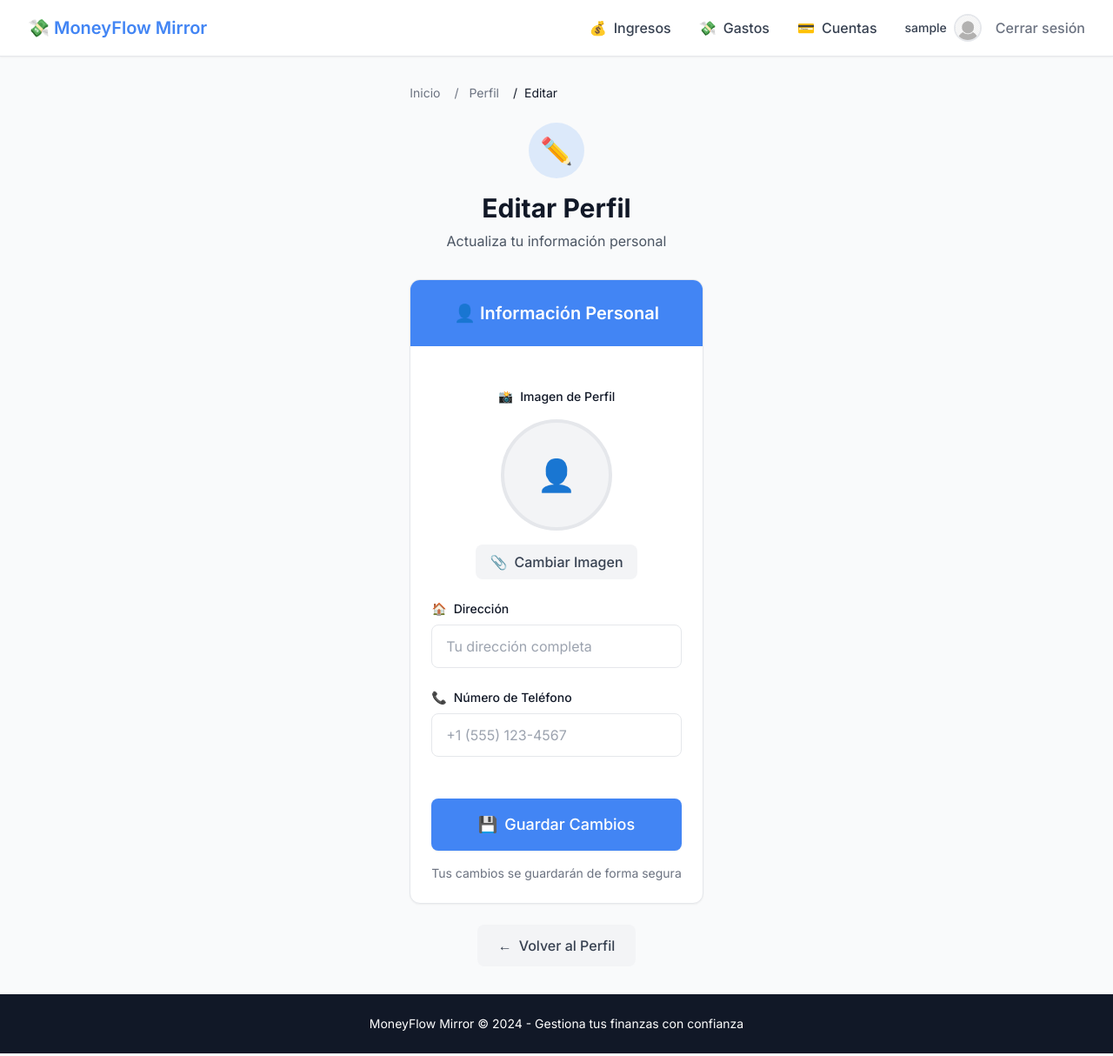
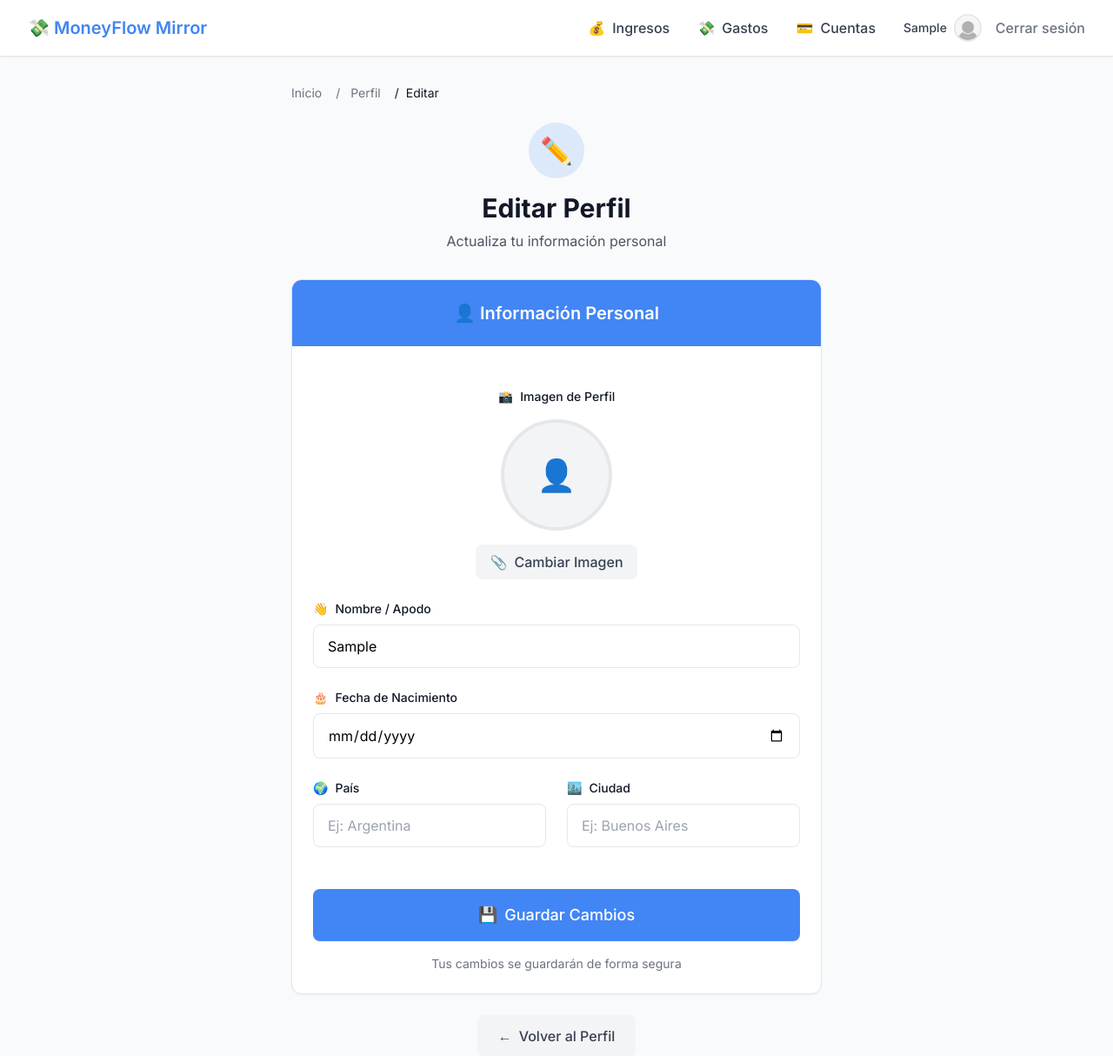
Before and after one commit to Ontos-2021/billetera, a Django app: page /usuarios/perfil/editar in a window 1280 px wide. Shown: the top 1214 px of the page at 87% size. Run offline with Django 4.2, Linux system fonts and the light colour scheme; the visitor is signed in with stand-in values (Sample User, id 1); data comes from the database, SQL or seed files in the repository; some libraries are stand-ins or nearby versions.

Commit message:
Mejoras en perfil de usuario: campos de identidad, fix de fecha y navbar actualizado

```diff
--- a/billetera/templates/base.html
+++ b/billetera/templates/base.html
@@ -74,7 +74,7 @@
                         </a>
                         <div class="flex items-center space-x-4">
                             <a href="{% url 'perfil_usuario' %}" class="flex items-center space-x-2 text-gray-700 hover:text-primary transition-colors duration-200">
-                                <span class="text-sm font-medium">{{ user.username }}</span>
+                                <span class="text-sm font-medium">{{ user.first_name|default:user.username }}</span>
                                 <img src="{% if user.perfilusuario.imagen_perfil %}{{ user.perfilusuario.imagen_perfil.url }}{% else %}{% static 'img/default_profile.png' %}{% endif %}"
                                      alt="Imagen de Perfil"
                                      class="w-8 h-8 rounded-full border-2 border-gray-200 hover:border-primary transition-colors duration-200">
@@ -116,7 +116,7 @@
                         💳 Cuentas
                     </a>
                     <a href="{% url 'perfil_usuario' %}" class="block px-3 py-2 text-gray-700 hover:text-primary hover:bg-gray-100 rounded-lg transition-colors duration-200">
-                        👤 {{ user.username }}
+                        👤 {{ user.first_name|default:user.username }}
                     </a>
                     <a href="{% url 'logout' %}" class="block px-3 py-2 text-gray-500 hover:text-gray-700 hover:bg-gray-100 rounded-lg transition-colors duration-200">
                         Cerrar sesión
--- a/billetera/usuarios/forms.py
+++ b/billetera/usuarios/forms.py
@@ -3,11 +3,36 @@ from .models import PerfilUsuario
 
 
 class PerfilUsuarioForm(forms.ModelForm):
+    # Campo extra para editar el nombre del usuario (User.first_name)
+    nombre_pila = forms.CharField(
+        max_length=30,
+        required=False,
+        label="Nombre / Apodo",
+        widget=forms.TextInput(attrs={'class': 'form-control', 'placeholder': 'Tu nombre o apodo'})
+    )
+
     class Meta:
         model = PerfilUsuario
-        fields = ['imagen_perfil', 'direccion', 'telefono']
+        fields = ['imagen_perfil', 'fecha_nacimiento', 'pais', 'ciudad']
         widgets = {
             'imagen_perfil': forms.ClearableFileInput(attrs={'class': 'form-control'}),
-            'telefono': forms.TextInput(attrs={'class': 'form-control'}),
-            'direccion': forms.TextInput(attrs={'class': 'form-control'}),
+            'fecha_nacimiento': forms.DateInput(attrs={'class': 'form-control', 'type': 'date'}),
+            'pais': forms.TextInput(attrs={'class': 'form-control', 'placeholder': 'Ej: Argentina'}),
+            'ciudad': forms.TextInput(attrs={'class': 'form-control', 'placeholder': 'Ej: Buenos Aires'}),
         }
+
+    def __init__(self, *args, **kwargs):
+        super().__init__(*args, **kwargs)
+        # Inicializar el campo nombre_pila con el valor actual del usuario
+        if self.instance and self.instance.usuario:
+            self.fields['nombre_pila'].initial = self.instance.usuario.first_name
+
+    def save(self, commit=True):
+        perfil = super().save(commit=False)
+        # Guardar el nombre_pila en el modelo User
+        if commit:
+            user = perfil.usuario
+            user.first_name = self.cleaned_data['nombre_pila']
+            user.save()
+            perfil.save()
+        return perfil
--- a/billetera/usuarios/models.py
+++ b/billetera/usuarios/models.py
@@ -4,6 +4,12 @@ from django.contrib.auth.models import User
 
 class PerfilUsuario(models.Model):
     usuario = models.OneToOneField(User, on_delete=models.CASCADE)
+    # Datos de identidad y estadísticos
+    fecha_nacimiento = models.DateField(null=True, blank=True)
+    pais = models.CharField(max_length=100, null=True, blank=True)
+    ciudad = models.CharField(max_length=100, null=True, blank=True)
+
+    # Campos legacy (se pueden mantener opcionales o eliminar en el futuro)
     direccion = models.CharField(max_length=255, null=True, blank=True)
     telefono = models.CharField(max_length=15, null=True, blank=True)
     imagen_perfil = models.ImageField(upload_to='imagenes_perfil/', null=True, blank=True)
--- a/billetera/usuarios/templates/usuarios/editar_perfil.html
+++ b/billetera/usuarios/templates/usuarios/editar_perfil.html
@@ -73,36 +73,67 @@
                     </div>
                 </div>
 
-                <!-- Address Field -->
+                <!-- Name Field (User.first_name) -->
                 <div>
-                    <label for="direccion" class="block text-sm font-medium text-gray-900 mb-2">
+                    <label for="nombre_pila" class="block text-sm font-medium text-gray-900 mb-2">
                         <span class="flex items-center">
-                            <span class="mr-2">🏠</span>
-                            Dirección
+                            <span class="mr-2">👋</span>
+                            Nombre / Apodo
                         </span>
                     </label>
                     <input type="text"
-                           name="direccion"
-                           id="direccion"
+                           name="nombre_pila"
+                           id="nombre_pila"
                            class="w-full px-4 py-3 rounded-lg border border-gray-200 focus:ring-2 focus:ring-primary focus:border-primary transition-colors duration-200"
-                           placeholder="Tu dirección completa"
-                           value="{{ perfil.direccion|default:'' }}">
+                           placeholder="Cómo quieres que te llamemos"
+                           value="{{ form.nombre_pila.value|default:'' }}">
                 </div>
 
-                <!-- Phone Field -->
+                <!-- Birth Date Field -->
                 <div>
-                    <label for="telefono" class="block text-sm font-medium text-gray-900 mb-2">
+                    <label for="fecha_nacimiento" class="block text-sm font-medium text-gray-900 mb-2">
                         <span class="flex items-center">
-                            <span class="mr-2">📞</span>
-                            Número de Teléfono
+                            <span class="mr-2">🎂</span>
+                            Fecha de Nacimiento
                         </span>
                     </label>
-                    <input type="tel"
-                           name="telefono"
-                           id="telefono"
+                    <input type="date"
+                           name="fecha_nacimiento"
+                           id="fecha_nacimiento"
                            class="w-full px-4 py-3 rounded-lg border border-gray-200 focus:ring-2 focus:ring-primary focus:border-primary transition-colors duration-200"
-                           placeholder="+1 (555) 123-4567"
-                           value="{{ perfil.telefono|default:'' }}">
+                           value="{{ form.fecha_nacimiento.value|date:'Y-m-d'|default:'' }}">
+                </div>
+
+                <!-- Location Fields -->
+                <div class="grid grid-cols-1 md:grid-cols-2 gap-6">
+                    <div>
+                        <label for="pais" class="block text-sm font-medium text-gray-900 mb-2">
+                            <span class="flex items-center">
+                                <span class="mr-2">🌍</span>
+                                País
+                            </span>
+                        </label>
+                        <input type="text"
+                               name="pais"
+                               id="pais"
+                               class="w-full px-4 py-3 rounded-lg border border-gray-200 focus:ring-2 focus:ring-primary focus:border-primary transition-colors duration-200"
+                               placeholder="Ej: Argentina"
+                               value="{{ perfil.pais|default:'' }}">
+                    </div>
+                    <div>
+                        <label for="ciudad" class="block text-sm font-medium text-gray-900 mb-2">
+                            <span class="flex items-center">
+                                <span class="mr-2">🏙️</span>
+                                Ciudad
+                            </span>
+                        </label>
+                        <input type="text"
+                               name="ciudad"
+                               id="ciudad"
+                               class="w-full px-4 py-3 rounded-lg border border-gray-200 focus:ring-2 focus:ring-primary focus:border-primary transition-colors duration-200"
+                               placeholder="Ej: Buenos Aires"
+                               value="{{ perfil.ciudad|default:'' }}">
+                    </div>
                 </div>
 
                 <!-- Submit Button -->
```
Also changed, not shown: billetera/usuarios/templates/usuarios/perfil_usuario.html (+25 -13 lines), billetera/usuarios/tests_perfil.py (added, +65 -0 lines), billetera/usuarios/migrations/0002_perfilusuario_ciudad_perfilusuario_fecha_nacimiento_and_more.py (added).
